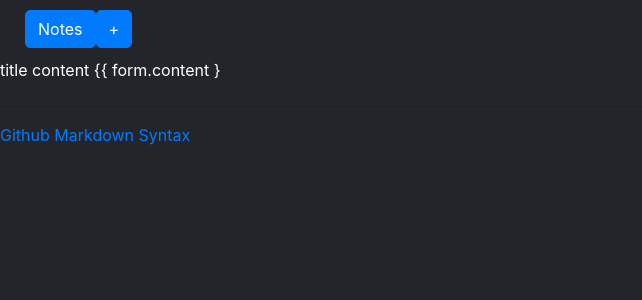
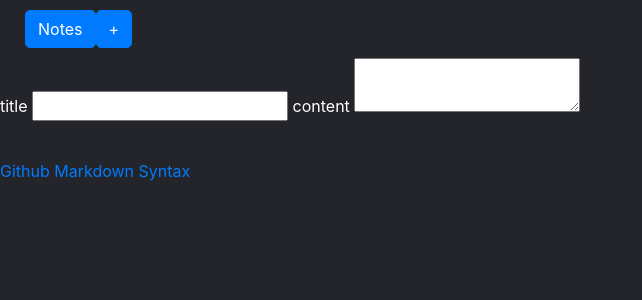
Before and after one commit to sabihdordab/simple-toolbox, a Django app: page /notepad/ in a window 1280 px wide. Shown: the part 66-366 px from the top of the page, without its empty margins (0-642 px from the left). Run offline with Django 4.2, Linux system fonts and the light colour scheme; the visitor is signed in with stand-in values (Sample User, id 1); some libraries are stand-ins or nearby versions.

Commit message:
using html form

```diff
--- a/notepad/forms.py
+++ /dev/null
@@ -1,6 +0,0 @@
-from django import forms
-
-
-class Note_form(forms.Form):
-    title = forms.TextInput()
-    content = forms.Textarea()
--- a/notepad/templates/notepad/index.html
+++ b/notepad/templates/notepad/index.html
@@ -23,9 +23,9 @@
     <div id="add-new-note">
         <form action="" method="post" enctype="multipart/form-data">
             <label>title</label>
-            {{ form.title }}
+            <input type="text" name="title">
             <label>content</label>
-            {{ form.content }
+            <textarea name="content"></textarea>
         </form>
         <hr>
         <a href="https://help.github.com/en/github/writing-on-github/basic-writing-and-formatting-syntax">Github Markdown Syntax</a>
```
